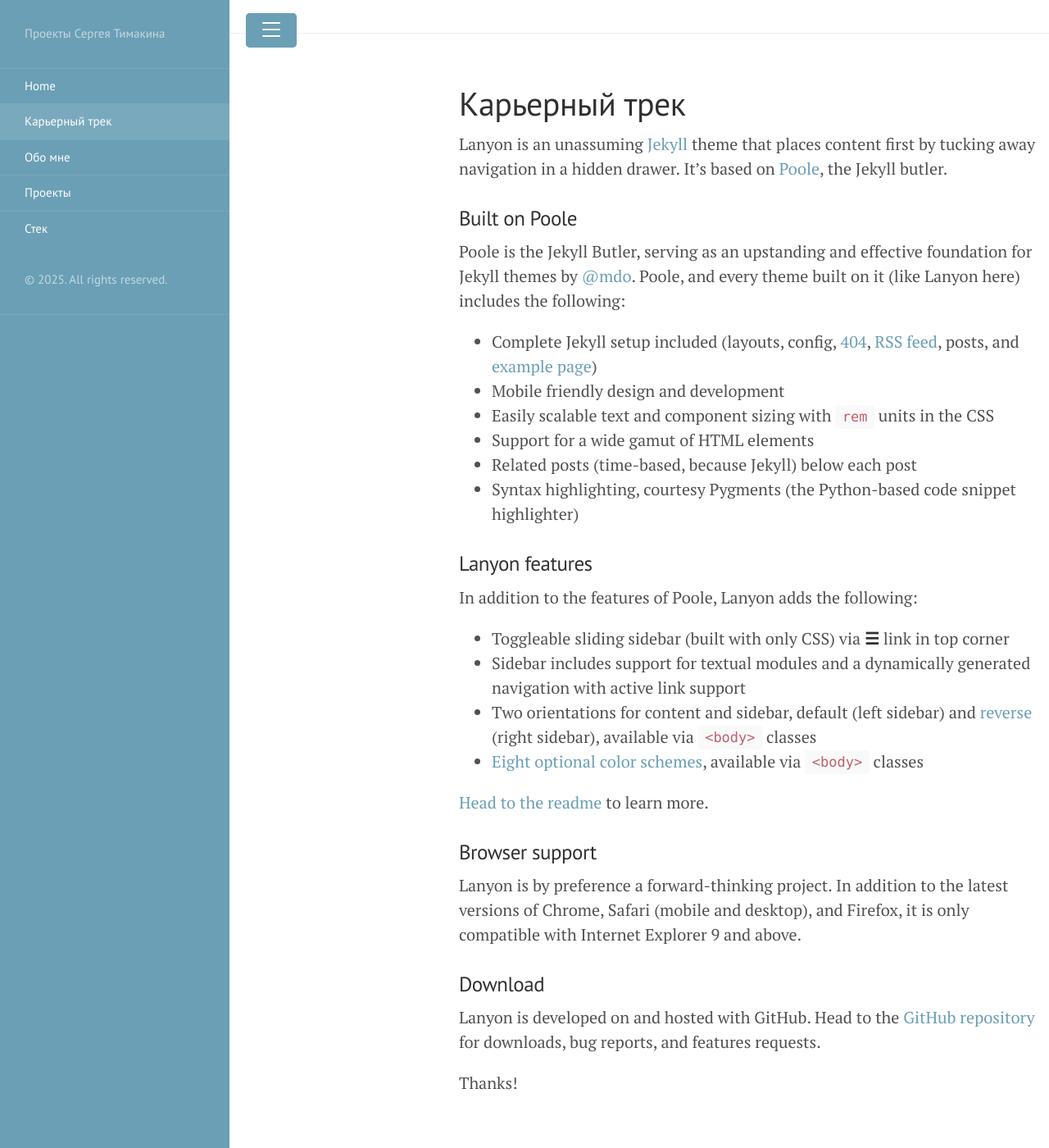
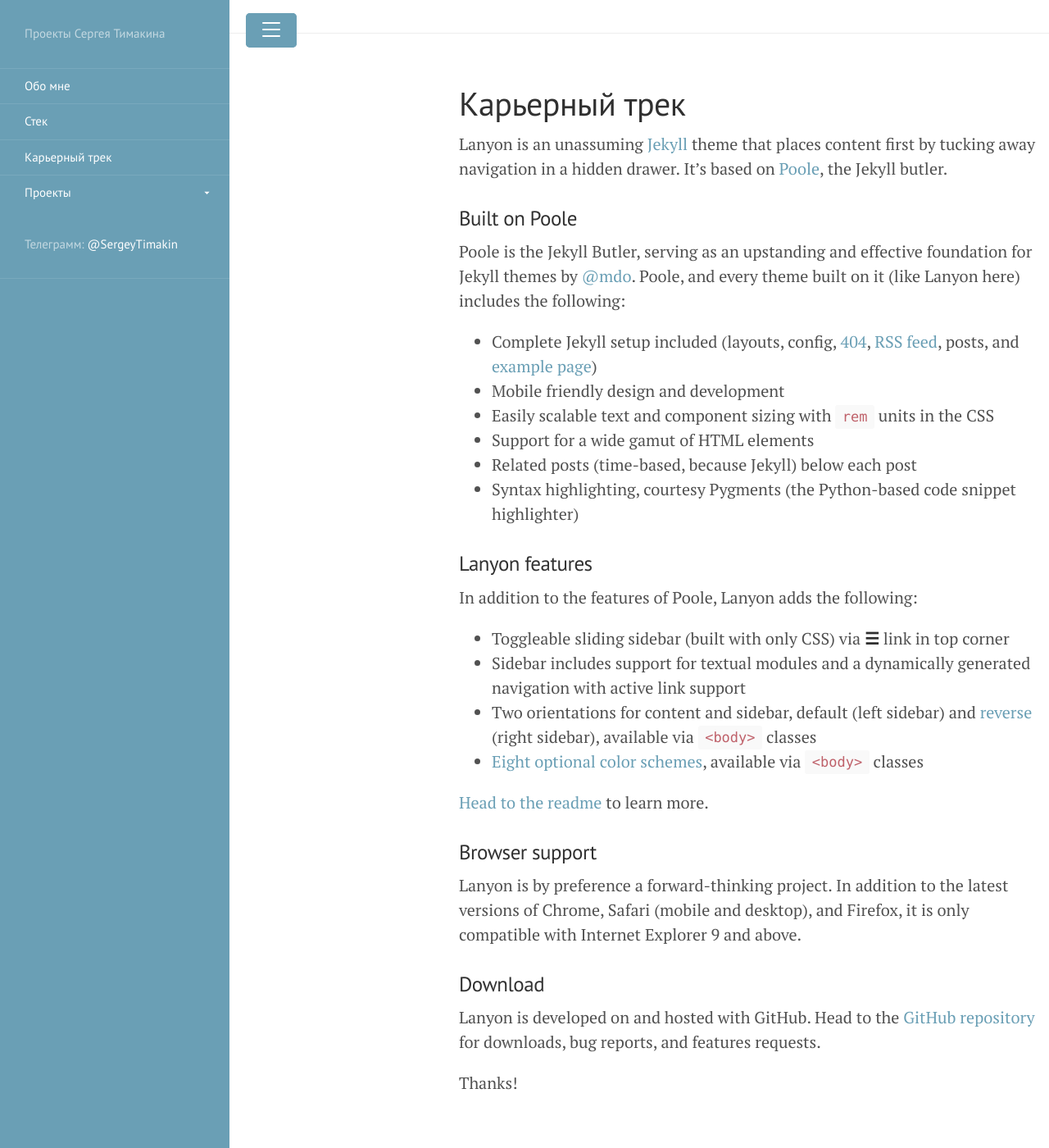
Before and after one commit to Mikrobic/lanyon, a Jekyll site: the page built from pages/career.md, in a window 1280 px wide and 1400 px high. Shown: the whole window at 82% size. Built offline with Jekyll 4.4.1, drawn with Linux system fonts in a browser that asks for light colours; some of the changed lines change nothing that is shown.

Commit message:
Форматирование файлов

```diff
--- a/_includes/sidebar.html
+++ b/_includes/sidebar.html
@@ -8,6 +8,7 @@
   <link rel="stylesheet" href="{{ '/public/css/lanyon.css' | absolute_url }}">
   <link rel="stylesheet" href="{{ '/public/css/syntax.css' | absolute_url }}">
   <style>
+    /* Дополнительные стили только для анимации */
     .sidebar {
       transition: transform 0.3s ease;
     }
@@ -17,31 +18,57 @@
     .sidebar-checkbox:not(:checked) ~ .sidebar {
       transform: translateX(-100%);
     }
+    .sidebar-nav-group .sidebar-submenu {
+      max-height: 0;
+      overflow: hidden;
+      transition: max-height 0.3s ease;
+    }
+    .sidebar-nav-group.active .sidebar-submenu {
+      max-height: 500px;
+    }
+    .toggle-icon {
+      transition: transform 0.3s ease;
+    }
+    .sidebar-nav-group.active .toggle-icon {
+      transform: rotate(180deg);
+    }
   </style>
 </head>
 
 <body class="theme-base-0d">
+  <!-- Target for toggling the sidebar -->
   <input type="checkbox" class="sidebar-checkbox" id="sidebar-checkbox">
 
+  <!-- Toggleable sidebar -->
   <div class="sidebar" id="sidebar">
     <div class="sidebar-item">
       <p>{{ site.description }}</p>
     </div>
 
     <nav class="sidebar-nav">
-      <a class="sidebar-nav-item{% if page.url == site.baseurl %} active{% endif %}" href="{{ site.baseurl }}/">Home</a>
+      <!-- Page order -->
+      <a class="sidebar-nav-item" href="{{ site.baseurl }}/for_me/">Обо мне</a>
+      <a class="sidebar-nav-item" href="{{ site.baseurl }}/stack/">Стек</a>
+      <a class="sidebar-nav-item" href="{{ site.baseurl }}/career/">Карьерный трек</a>
 
-      {% assign pages_list = site.pages | sort:"url" %}
-      {% for node in pages_list %}
-        {% if node.title != null %}
-          {% if node.layout == "page" %}
-            <a class="sidebar-nav-item{% if page.url == node.url %} active{% endif %}" href="{{ node.url }}">{{ node.title }}</a>
-          {% endif %}
-        {% endif %}
-      {% endfor %}
+      <!-- Nested project menu -->
+      <div class="sidebar-nav-group{% if page.url contains '/project/' %} active{% endif %}">
+        <a href="javascript:void(0)" class="sidebar-nav-item sidebar-nav-toggle{% if page.url contains '/project/' %} active{% endif %}">
+          Проекты
+          <svg class="toggle-icon" viewBox="0 0 24 24">
+            <path d="M7 10l5 5 5-5z"/>
+          </svg>
+        </a>
+        <div class="sidebar-submenu">
+          <a href="{{ site.baseurl }}/project/subpage/"
+             class="sidebar-nav-item {% if page.url == '/project/subpage/' %} active{% endif %}">
+            Дашборд по учёту ёмкости ресурсов компании
+          </a>
+        </div>
+      </div>
 
       <div class="sidebar-item">
-        <p>&copy; {{ site.time | date: '%Y' }}. All rights reserved.</p>
+        <p>Телеграмм: <a href="https://t.me/SergeyTimakin" target="_blank">@SergeyTimakin</a></p>
       </div>
     </nav>
   </div>
@@ -50,27 +77,29 @@
 
   <script>
   (function(document) {
+    // Сохраняем состояние сайдбара
     const sidebarCheckbox = document.getElementById('sidebar-checkbox');
     const sidebarToggle = document.querySelector('.sidebar-toggle');
     const sidebar = document.getElementById('sidebar');
 
-    // Restore sidebar state from localStorage
+    // Восстановление состояния сайдбара
     if (localStorage.getItem('sidebarState') === 'open') {
       sidebarCheckbox.checked = true;
     }
 
-    // Save state when changed
+    // Обработчик изменений состояния сайдбара
     sidebarCheckbox.addEventListener('change', function() {
       localStorage.setItem('sidebarState', this.checked ? 'open' : 'closed');
     });
 
-    // Toggle sidebar function
+    // Функция для переключения сайдбара
     function toggleSidebar() {
       sidebarCheckbox.checked = !sidebarCheckbox.checked;
-      sidebarCheckbox.dispatchEvent(new Event('change'));
+      const event = new Event('change');
+      sidebarCheckbox.dispatchEvent(event);
     }
 
-    // Handle hamburger click
+    // Обработчик клика по кнопке меню (гамбургер)
     if (sidebarToggle) {
       sidebarToggle.addEventListener('click', function(e) {
         e.preventDefault();
@@ -78,28 +107,85 @@
       });
     }
 
-    // Close sidebar when clicking outside
+    // Закрытие сайдбара при клике на него
+    sidebar.addEventListener('click', function(e) {
+      if (e.target === sidebar && sidebarCheckbox.checked) {
+        toggleSidebar();
+        e.stopPropagation();
+      }
+    });
+
+    // Закрытие при клике вне сайдбара
     document.addEventListener('click', function(e) {
-      if (!sidebar.contains(e.target) && e.target !== sidebarToggle) {
-        if (sidebarCheckbox.checked) {
-          toggleSidebar();
+      const target = e.target;
+      if (!sidebarCheckbox.checked ||
+          target === sidebarCheckbox ||
+          target === sidebarToggle ||
+          sidebar.contains(target)) return;
+
+      if (sidebarCheckbox.checked) {
+        toggleSidebar();
+      }
+    });
+
+    // Закрытие сайдбара при клике на пункты меню
+    const navItems = document.querySelectorAll('.sidebar-nav-item:not(.sidebar-nav-toggle)');
+    navItems.forEach(item => {
+      item.addEventListener('click', function(e) {
+        if (!this.hasAttribute('target') && !this.href.startsWith('http') &&
+            !this.href.startsWith('mailto') && !this.href.startsWith('tel')) {
+          if (sidebarCheckbox.checked) {
+            setTimeout(toggleSidebar, 100);
+          }
+        }
+      });
+    });
+
+    // Обработчики для раскрывающихся меню
+    document.addEventListener('DOMContentLoaded', function() {
+      const toggleButtons = document.querySelectorAll('.sidebar-nav-toggle');
+
+      toggleButtons.forEach(button => {
+        const group = button.closest('.sidebar-nav-group');
+
+        const menuId = 'menu_' + group.querySelector('a').textContent.trim().toLowerCase();
+        if (localStorage.getItem(menuId) === 'open') {
+          group.classList.add('active');
+        }
+
+        button.addEventListener('click', function(e) {
+          e.preventDefault();
+          e.stopPropagation();
+          group.classList.toggle('active');
+
+          const menuId = 'menu_' + group.querySelector('a').textContent.trim().toLowerCase();
+          localStorage.setItem(menuId, group.classList.contains('active') ? 'open' : 'closed');
+        });
+      });
+
+      const activeSubItem = document.querySelector('.sidebar-submenu .active');
+      if (activeSubItem) {
+        const parentGroup = activeSubItem.closest('.sidebar-nav-group');
+        if (parentGroup) {
+          parentGroup.classList.add('active');
+          const menuId = 'menu_' + parentGroup.querySelector('a').textContent.trim().toLowerCase();
+          localStorage.setItem(menuId, 'open');
         }
       }
     });
 
-    // Close sidebar when clicking on nav items (except external links)
-    document.querySelectorAll('.sidebar-nav-item').forEach(item => {
-      item.addEventListener('click', function(e) {
-        if (!this.hasAttribute('target') &&
-            !this.href.startsWith('http') &&
-            !this.href.startsWith('mailto') &&
-            !this.href.startsWith('tel')) {
-          if (sidebarCheckbox.checked) {
-            setTimeout(toggleSidebar, 100); // Small delay for better UX
-          }
-        }
-      });
-    });
+    // Адаптивное поведение для разных размеров экрана
+    function handleResize() {
+      if (window.innerWidth >= 768) {
+        sidebarCheckbox.checked = true;
+        localStorage.setItem('sidebarState', 'open');
+      } else {
+        sidebarCheckbox.checked = localStorage.getItem('sidebarState') === 'open';
+      }
+    }
+
+    window.addEventListener('resize', handleResize);
+    handleResize(); // Инициализация при загрузке
   })(document);
   </script>
 </body>
```
